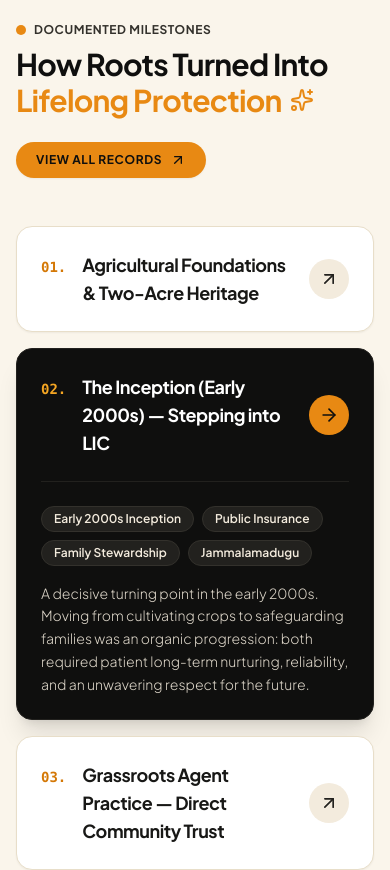
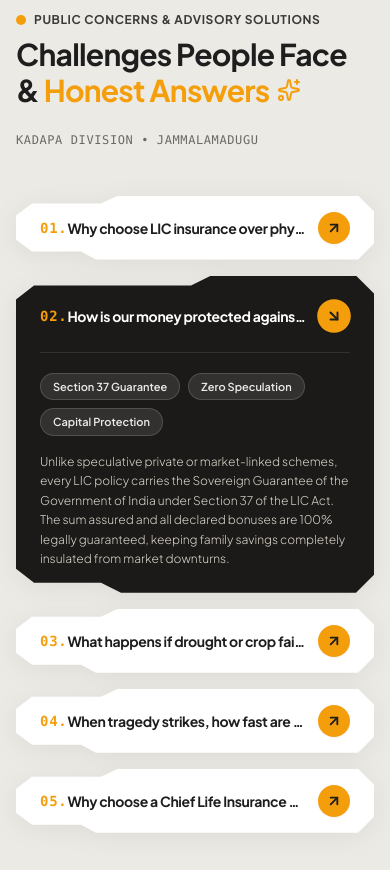
Before and after one commit to veeramaneeswarreddyG/Siva-s-Portfolio, a Next.js app: page / in a window 390 px wide. Shown: the part 3060-3930 px from the top of the page. Built offline with nearby package versions, Linux system fonts and the light colour scheme.

Commit message:
feat(accordion): exact stepped polygon shape, replace with Challenges & Q&A content, and remove two-acre soil capsule

```diff
--- a/src/components/MilestonesAccordion.tsx
+++ b/src/components/MilestonesAccordion.tsx
@@ -3,204 +3,231 @@
 import React, { useState } from 'react';
 import { motion, AnimatePresence } from 'framer-motion';
 import { Language } from '@/types';
-import { ArrowUpRight, Sparkles, ChevronRight } from 'lucide-react';
+import { ArrowUpRight, Sparkles } from 'lucide-react';
 
 interface MilestonesAccordionProps {
   currentLang: Language;
-  onOpenVerificationModal: () => void;
+  onOpenVerificationModal?: () => void;
 }
 
 export const MilestonesAccordion: React.FC<MilestonesAccordionProps> = ({
   currentLang,
-  onOpenVerificationModal,
 }) => {
-  const [activeItem, setActiveItem] = useState<number>(1); // Default to item 2 (index 1) like Image 1
+  // Default to item index 1 (02.) expanded, matching user reference image
+  const [activeItem, setActiveItem] = useState<number>(1);
 
   const items = [
     {
       number: '01.',
-      title: {
-        en: 'Agricultural Foundations & Two-Acre Heritage',
-        te: 'రెండు ఎకరాల వ్యవసాయ పునాదులు & శ్రమ సంస్కృతి',
+      question: {
+        en: 'Why choose LIC insurance over physical assets like land or gold?',
+        te: 'భూమి లేదా బంగారం కంటే ఎల్.ఐ.సి భరోసాను ఎందుకు ప్రాధాన్యతగా ఎంచుకోవాలి?',
       },
       tags: {
-        en: ['Patience & Endurance', 'Seasonal Discipline', 'Rayalaseema Soil'],
-        te: ['ఓర్పు & సహనం', 'రుతువుల క్రమశిక్షణ', 'రాయలసీమ మట్టి'],
+        en: ['Immediate Liquidity', 'Distress Sale Protection', 'Sovereign Guarantee'],
+        te: ['తక్షణ ఆర్థిక వెసులుబాటు', 'ఆస్తుల పరిరక్షణ', 'సార్వభౌమ రక్షణ'],
       },
-      description: {
-        en: 'Life began in the fertile, honest soil of Andhra Pradesh. The land taught that growth cannot be rushed, and whatever is sown with integrity and tended with consistency will stand unshakeable through every season.',
-        te: 'ఆంధ్రప్రదేశ్ నేలల్లో రెండు ఎకరాల వ్యవసాయ నేపథ్యంతో మొదలైన జీవనం. భూమి తొందరపాటుకు లొంగదు; నిజాయితీతో నాటి, క్రమశిక్షణతో పోషించిన విత్తనం మాత్రమే కాలపరీక్షను తట్టుకుని నిలుస్తుందని నేల నేర్పింది.',
+      answer: {
+        en: 'Gold and agricultural land cannot be liquidated overnight without heavy distress discounts during sudden family emergencies. An LIC policy guarantees immediate, irrevocable financial security to the family within days — preserving your ancestral property from forced distress sales.',
+        te: 'ఆకస్మిక ఆపదలో భూమి లేదా నగలు వెంటనే ద్రవ్యరూపంలోకి మారవు; ఒత్తిడిలో తక్కువ ధరకు అమ్ముకోవాల్సి వస్తుంది. కానీ ఎల్.ఐ.సి క్లెయిమ్ కొద్ది రోజుల్లోనే కుటుంబానికి తక్షణ ఆర్థిక భరోసా అందించి, పూర్వీకుల ఆస్తులు చేజారకుండా కాపాడుతుంది.',
       },
     },
     {
       number: '02.',
-      title: {
-        en: 'The Inception (Early 2000s) — Stepping into LIC',
-        te: '2000ల ప్రారంభం — ఎల్.ఐ.సి రంగంలోకి తొలి అడుగులు',
+      question: {
+        en: 'How is our money protected against market crashes and recessions?',
+        te: 'మార్కెట్ పతనాలు మరియు ఆర్థిక మాంద్యం సమయాల్లో మా సంపాదన ఎలా సురక్షితం?',
       },
       tags: {
-        en: ['Early 2000s Inception', 'Public Insurance', 'Family Stewardship', 'Jammalamadugu'],
-        te: ['2000ల ప్రారంభ ప్రవేశం', 'ప్రజా భద్రత', 'కుటుంబ సంక్షేమం', 'జమ్మలమడుగు'],
+        en: ['Section 37 Guarantee', 'Zero Speculation', 'Capital Protection'],
+        te: ['సెక్షన్ 37 హామీ', 'ప్రభుత్వ రక్షణ', 'నూరుశాతం మూలధన భద్రత'],
       },
-      description: {
-        en: 'A decisive turning point in the early 2000s. Moving from cultivating crops to safeguarding families was an organic progression: both required patient long-term nurturing, reliability, and an unwavering respect for the future.',
-        te: '2000ల ప్రారంభంలో ప్రారంభమైన ఈ ప్రయాణంలో... మట్టిని సేద్యం చేయడం నుండి మనుషుల భవిష్యత్తును రక్షించే సేవలోకి మారడం సహజ పరిణామమే అయింది. రెండింటికీ కావలసింది దీర్ఘకాలిక సంరక్షణ, ఆప్యాయత మరియు భరోసా.',
+      answer: {
+        en: 'Unlike speculative private or market-linked schemes, every LIC policy carries the Sovereign Guarantee of the Government of India under Section 37 of the LIC Act. The sum assured and all declared bonuses are 100% legally guaranteed, keeping family savings completely insulated from market downturns.',
+        te: 'ప్రైవేట్ లేదా ఊహాజనిత మార్కెట్ పెట్టుబడులలా కాకుండా, ఎల్.ఐ.సి చట్టం సెక్షన్ 37 ప్రకారం భారత ప్రభుత్వం పూర్తి సార్వభౌమ హామీ ఇస్తుంది. మీ పాలసీ హామీ మొత్తం మరియు బోనస్ ప్రతి పైసా చట్టబద్ధంగా నూరుశాతం సురక్షితం.',
       },
     },
     {
       number: '03.',
-      title: {
-        en: 'Grassroots Agent Practice — Direct Community Trust',
-        te: 'ఏజెంట్‌గా క్షేత్రస్థాయి అంకితభావం & ప్రజల నమ్మకం',
+      question: {
+        en: 'What happens if drought or crop failure halts premium payments?',
+        te: 'కరువు లేదా పంట నష్టాల కారణంగా ప్రీమియం చెల్లించలేకపోతే పాలసీ రద్దవుతుందా?',
       },
       tags: {
-        en: ['Grassroots Presence', 'Direct Household Trust', 'Ethical Advice'],
-        te: ['క్షేత్రస్థాయి సేవ', 'గడపగడపకూ భరోసా', 'నైతిక మార్గదర్శకత్వం'],
+        en: ['Grace Periods', 'Special Revival Schemes', 'Policy Loan Facility'],
+        te: ['గ్రేస్ పీరియడ్', 'పునరుద్ధరణ పథకాలు', 'పాలసీ రుణ సదుపాయం'],
       },
-      description: {
-        en: 'Serving at the grassroots across Jammalamadugu, sitting with families, listening to their hopes and fears, and ensuring their financial security was protected by solid policy instruments.',
-        te: 'జమ్మలమడుగు పరిసర ప్రాంతాల్లోని ప్రజల ముంగిటకు వెళ్లి, వారి కష్టసుఖాలు తెలుసుకుని, కుటుంబ భద్రతకు రక్షణ కవచంలా నిలిచిన అత్యంత కీలకమైన పునాది కాలం.',
+      answer: {
+        en: 'Coming from an agricultural background, I understand seasonal hardship. We guide families through grace period extensions, official revival campaigns with interest concessions, and low-interest policy loans to ensure hard-earned coverage never lapses during difficult seasons.',
+        te: 'వ్యవసాయ నేపథ్యం నుండి వచ్చిన వ్యక్తిగా కరువు కష్టాలు నాకు తెలుసు. గ్రేస్ పీరియడ్, వడ్డీ రాయితీతో కూడిన ప్రత్యేక రివైవల్ ప్రచారాలు మరియు పాలసీ రుణ సదుపాయాల ద్వారా పాలసీ రద్దు కాకుండా ఆదుకుంటాం.',
       },
     },
     {
       number: '04.',
-      title: {
-        en: 'LIAFI Affiliation — National Federation Standards',
-        te: 'ఎల్.ఐ.ఎ.ఎఫ్.ఐ (LIAFI) జాతీయ సమాఖ్య అనుబంధం',
+      question: {
+        en: 'When tragedy strikes, how fast are claims settled without bureaucratic delays?',
+        te: 'కుటుంబంలో అనుకోని విషాదం జరిగినప్పుడు, క్లెయిమ్ పరిష్కారం ఆలస్యం కాకుండా ఎలా జరుగుతుంది?',
       },
       tags: {
-        en: ['LIAFI Member', 'Advisor Ethics', 'Federation Solidarity'],
-        te: ['సమాఖ్య సభ్యత్వం', 'వృత్తి విలువల పరిరక్షణ', 'సహచర సమైక్యత'],
+        en: ['Doorstep Service', 'Direct Jammalamadugu Liaison', 'Dignified Handover'],
+        te: ['ఇంటివద్దే సేవలు', 'బ్రాంచ్ అనుసంధానం', 'త్వరిత పరిష్కారం'],
       },
-      description: {
-        en: 'Association with the Life Insurance Agents Federation of India (LIAFI), upholding ethical service benchmarks, peer solidarity, and policyholder welfare across the region.',
-        te: 'భారతదేశ జీవిత బీమా ప్రతినిధుల ప్రతిష్టాత్మక జాతీయ సమాఖ్యతో అనుబంధం, వృత్తిపరమైన నైతిక విలువల పరిరక్షణ మరియు పాలసీదారుల హక్కుల పరిరక్షణ.',
+      answer: {
+        en: 'We never abandon grieving families to navigate paperwork alone. We personally visit homes to gather documents, coordinate directly with Jammalamadugu Branch and Kadapa Divisional Office, and ensure settlement cheques reach the nominees with dignity, speed, and zero friction.',
+        te: 'బాధలో ఉన్న కుటుంబాలను ఆఫీసుల చుట్టూ తిప్పం. స్వయంగా ఇంటి వద్దే పత్రాలు సేకరించి, జమ్మలమడుగు బ్రాంచ్ & కడప డివిజన్ అధికారులతో సమన్వయం చేసి క్లెయిమ్ మొత్తాన్ని త్వరితగతిన అందిస్తాం.',
       },
     },
     {
       number: '05.',
-      title: {
-        en: '#3 Diamond Brigade & CLIA Leadership — Elite Recognition',
-        te: '#3 డైమండ్ బ్రిగేడ్ & సి.ఎల్.ఐ.ఎ (CLIA) నాయకత్వం',
+      question: {
+        en: 'Why choose a Chief Life Insurance Advisor (CLIA) over direct online portals?',
+        te: 'ఆన్‌లైన్ పాలసీల కంటే చీఫ్ లైఫ్ ఇన్సూరెన్స్ అడ్వైజర్ (CLIA) మార్గదర్శకత్వం ఎందుకు ముఖ్యం?',
       },
       tags: {
-        en: ['#3 Diamond Brigade', 'CLIA Executive', 'Mentorship & Guidance'],
-        te: ['#3 డైమండ్ బ్రిగేడ్', 'చీఫ్ అడ్వైజర్ నాయకత్వం', 'యువ ఏజెంట్లకు మార్గదర్శనం'],
+        en: ['2+ Decades Standing', 'Lifelong Servicing', 'Institutional Ethics'],
+        te: ['రెండు దశాబ్దాల అనుభవం', 'నిరంతర సేవ', 'నమ్మకమైన తోడు'],
       },
-      description: {
-        en: 'Achieving the distinguished #3 Diamond Brigade honor through exceptional service consistency, alongside appointment as Chief Life Insurance Advisor (CLIA) to train and mentor the next generation of advisors.',
-        te: 'అత్యుత్తమ ఫలితాలు మరియు నిరంతర కృషికి గాను విశిష్టమైన "#3 డైమండ్ బ్రిగేడ్" పురస్కారం మరియు యువ సలహాదారులను తీర్చిదిద్దే చీఫ్ లైఫ్ ఇన్సూరెన్స్ అడ్వైజర్ (CLIA) ఉన్నత నాయకత్వ బాధ్యత.',
+      answer: {
+        en: 'An online algorithm cannot visit a hospital bed or stand beside a family at midnight. Over two decades of continuous presence in Jammalamadugu means you are not buying an isolated paper policy; you have an institutional ally who actively services and defends your financial security for life.',
+        te: 'ఆన్‌లైన్ వెబ్‌సైట్లు కష్టకాలంలో ఇంటికి వచ్చి నిలబడలేవు. రెండు దశాబ్దాలుగా జమ్మలమడుగులో సంపాదించుకున్న విశ్వసనీయతతో... మీరు కేవలం పాలసీ కొనడం లేదు, జీవితాంతం ఒక బాధ్యతాయుతమైన సంరక్షకుడిని పొందుతున్నారు.',
       },
     },
   ];
 
   return (
-    <section id="milestones" className="py-24 px-4 sm:px-6 lg:px-8 bg-cream-200 relative">
-      <div className="max-w-6xl mx-auto">
+    <section id="milestones" className="py-20 sm:py-24 px-4 sm:px-6 lg:px-8 bg-[#ECEAE5] relative select-none">
+      <div className="max-w-5xl mx-auto">
 
-        {/* Header Block (Matches Image 1 "My Services / How I Bring Ideas to Life") */}
+        {/* Section Header */}
         <div className="flex flex-col md:flex-row md:items-end justify-between mb-12 gap-6">
           <div>
-            <div className="flex items-center space-x-2 text-xs font-bold uppercase tracking-wider text-charcoal-700 mb-2">
-              <span className="w-2.5 h-2.5 rounded-full bg-amberGold-500" />
-              <span>{currentLang === 'te' ? 'సేవా మైలురాళ్లు' : 'Documented Milestones'}</span>
+            <div className="inline-flex items-center space-x-2 text-xs font-bold uppercase tracking-wider text-[#3A3A38] mb-2">
+              <span className="w-2.5 h-2.5 rounded-full bg-[#F59E0B]" />
+              <span className={currentLang === 'te' ? 'font-telugu' : ''}>
+                {currentLang === 'te' ? 'ప్రజా సవాళ్లు & వాస్తవ పరిష్కారాలు' : 'Public Concerns & Advisory Solutions'}
+              </span>
             </div>
 
-            <h2 className="text-3xl sm:text-4xl md:text-5xl font-extrabold text-charcoal-950 tracking-tight">
+            <h2 className="text-3xl sm:text-4xl md:text-5xl font-black text-[#1E1E1E] tracking-tight font-sans">
               {currentLang === 'te' ? (
                 <>
-                  మట్టి నుండి <span className="text-amberGold-500">మహోన్నత రక్షణ వరకు</span>
+                  ప్రజలు అడిగే సవాళ్లు & <span className="text-[#F59E0B]">స్పష్టమైన సమాధానాలు</span>
                 </>
               ) : (
                 <>
-                  How Roots Turned Into <span className="text-amberGold-500">Lifelong Protection</span>
+                  Challenges People Face & <span className="text-[#F59E0B]">Honest Answers</span>
                 </>
               )}
-              <Sparkles className="inline-block w-6 h-6 ml-2 text-amberGold-500 align-baseline" />
+              <Sparkles className="inline-block w-6 h-6 ml-2 text-[#F59E0B] align-baseline" />
             </h2>
           </div>
 
-          <button
-            onClick={onOpenVerificationModal}
-            className="inline-flex items-center space-x-2 px-5 py-2.5 rounded-full bg-amberGold-500 hover:bg-amberGold-600 text-charcoal-950 font-bold text-xs uppercase tracking-wider shadow-sm hover-lift button-press transition-all self-start md:self-end"
-          >
-            <span>{currentLang === 'te' ? 'అన్ని రికార్డులను పరిశీలించండి' : 'View All Records'}</span>
-            <ArrowUpRight className="w-4 h-4" />
-          </button>
+          <div className="text-xs sm:text-sm font-mono uppercase tracking-wider text-[#6B6A66] self-start md:self-end">
+            {currentLang === 'te' ? 'కడప డివిజన్ • జమ్మలమడుగు' : 'Kadapa Division • Jammalamadugu'}
+          </div>
         </div>
 
-        {/* Stacked Accordion Items (Replicating exact card style from Image 1) */}
-        <div className="space-y-4">
+        {/* Stacked Accordion with the EXACT stepped tabbed notch shape from reference image */}
+        <div className="space-y-4 sm:space-y-5">
           {items.map((item, index) => {
             const isExpanded = activeItem === index;
+
+            // Exact polygon formula matching reference image stepped notch profile
+            const clipStyle = {
+              clipPath: isExpanded
+                ? 'polygon(18px 10px, 175px 10px, 195px 0px, calc(100% - 18px) 0px, 100% 18px, 100% calc(100% - 18px), calc(100% - 18px) 100%, 105px 100%, 85px calc(100% - 10px), 18px calc(100% - 10px), 0px calc(100% - 24px), 0px 24px)'
+                : 'polygon(16px 8px, 85px 8px, 102px 0px, calc(100% - 16px) 0px, 100% 16px, 100% calc(100% - 16px), calc(100% - 16px) 100%, 80px 100%, 65px calc(100% - 8px), 16px calc(100% - 8px), 0px calc(100% - 20px), 0px 20px)',
+            };
 
             return (
               <div
                 key={index}
-                onClick={() => setActiveItem(isExpanded ? -1 : index)}
-                className={`cursor-pointer rounded-2xl transition-all duration-300 overflow-hidden ${
-                  isExpanded
-                    ? 'bg-charcoal-950 text-white shadow-xl border border-charcoal-800'
-                    : 'bg-white hover:bg-cream-100 text-charcoal-900 border border-cream-400 shadow-sm hover-lift'
-                }`}
+                className="filter drop-shadow-[0_4px_12px_rgba(0,0,0,0.06)] hover:drop-shadow-[0_6px_16px_rgba(0,0,0,0.1)] transition-all duration-300"
               >
-                <div className="p-6 sm:p-8">
-                  {/* Top Row: Number + Title + Arrow Button */}
-                  <div className="flex items-center justify-between gap-4">
-                    <div className="flex items-baseline space-x-4 sm:space-x-8">
-                      <span className={`font-mono text-sm sm:text-base font-bold ${
-                        isExpanded ? 'text-amberGold-400' : 'text-amberGold-600'
-                      }`}>
+                <div
+                  onClick={() => setActiveItem(isExpanded ? -1 : index)}
+                  style={clipStyle}
+                  className={`cursor-pointer transition-all duration-300 ${
+                    isExpanded
+                      ? 'bg-[#1C1A18] text-white py-6 sm:py-8 px-6 sm:px-10'
+                      : 'bg-white hover:bg-[#FBF9F5] text-[#1E1E1E] py-4 sm:py-5 px-6 sm:px-10'
+                  }`}
+                >
+
+                  {/* Row Top: Number + Dotted Guide + Question Title + Orange Action Circle */}
+                  <div className="flex items-center justify-between gap-3 sm:gap-6">
+
+                    <div className="flex items-center flex-1 min-w-0">
+
+                      {/* Number in Amber Gold (Matches Reference "01.", "02.") */}
+                      <span className="font-mono text-sm sm:text-base font-extrabold text-[#F59E0B] flex-shrink-0 tracking-wider">
                         {item.number}
                       </span>
-                      <h3 className={`font-bold text-lg sm:text-2xl tracking-tight ${
-                        isExpanded ? 'text-white' : 'text-charcoal-900'
-                      }`}>
-                        {item.title[currentLang]}
+
+                      {/* Dotted Connecting Guide Line (Matches Reference Dotted Line) */}
+                      <div
+                        className={`hidden sm:block w-10 md:w-16 border-b-2 border-dotted mx-3 md:mx-5 flex-shrink-0 ${
+                          isExpanded ? 'border-white/25' : 'border-[#C8C5BD]'
+                        }`}
+                      />
+
+                      {/* Question Title */}
+                      <h3
+                        className={`font-black text-sm sm:text-base md:text-lg tracking-tight truncate sm:whitespace-normal font-sans ${
+                          isExpanded ? 'text-white' : 'text-[#1E1E1E]'
+                        } ${currentLang === 'te' ? 'font-telugu leading-snug' : ''}`}
+                      >
+                        {item.question[currentLang]}
                       </h3>
                     </div>
 
-                    {/* Circular Arrow Button (Matches Image 1 orange circle arrow) */}
-                    <div className={`w-10 h-10 rounded-full flex items-center justify-center flex-shrink-0 transition-transform duration-300 ${
-                      isExpanded
-                        ? 'bg-amberGold-500 text-charcoal-950 rotate-45'
-                        : 'bg-cream-300 text-charcoal-800 group-hover:bg-amberGold-500'
-                    }`}>
-                      <ArrowUpRight className="w-5 h-5" />
+                    {/* Orange Circular Action Button with Up-Right Arrow (Matches Reference) */}
+                    <div
+                      className={`w-8 h-8 sm:w-9 sm:h-9 rounded-full bg-[#F59E0B] text-[#1E1E1E] flex items-center justify-center flex-shrink-0 font-black shadow-sm transition-transform duration-300 ${
+                        isExpanded ? 'rotate-90 scale-105' : 'group-hover:scale-105'
+                      }`}
+                    >
+                      <ArrowUpRight className="w-4 h-4 sm:w-4.5 sm:h-4.5 stroke-[2.75]" />
                     </div>
+
                   </div>
 
-                  {/* Expanded Content (Matches Image 1 expanded card with tags & description) */}
+                  {/* Expanded Content: Pill Badges + In-Depth Reassuring Answer */}
                   <AnimatePresence>
                     {isExpanded && (
                       <motion.div
                         initial={{ opacity: 0, height: 0 }}
                         animate={{ opacity: 1, height: 'auto' }}
                         exit={{ opacity: 0, height: 0 }}
-                        transition={{ duration: 0.35, ease: 'easeInOut' }}
-                        className="mt-6 pt-6 border-t border-charcoal-800 space-y-4"
+                        transition={{ duration: 0.25, ease: 'easeInOut' }}
+                        className="mt-5 pt-5 border-t border-white/10 space-y-3"
                       >
-                        {/* Pill tags */}
+                        {/* Pill Tags (Matches Reference Row 02 Pills) */}
                         <div className="flex flex-wrap gap-2">
                           {item.tags[currentLang].map((tag, tIdx) => (
                             <span
                               key={tIdx}
-                              className="px-3 py-1 rounded-full text-xs font-semibold bg-charcoal-800 text-cream-300 border border-charcoal-700"
+                              className={`px-3 py-1 rounded-full text-[11px] sm:text-xs font-semibold bg-white/10 text-white/90 border border-white/15 ${
+                                currentLang === 'te' ? 'font-telugu' : ''
+                              }`}
                             >
                               {tag}
                             </span>
                           ))}
                         </div>
 
-                        {/* Description */}
-                        <p className={`text-sm sm:text-base text-cream-300/90 leading-relaxed font-light ${
-                          currentLang === 'te' ? 'font-telugu' : ''
-                        }`}>
-                          {item.description[currentLang]}
+                        {/* Detailed Answer Narrative */}
+                        <p
+                          className={`text-xs sm:text-sm md:text-[15px] text-[#D8D4CA] leading-relaxed font-light pt-1 ${
+                            currentLang === 'te' ? 'font-telugu leading-relaxed text-sm' : ''
+                          }`}
+                        >
+                          {item.answer[currentLang]}
                         </p>
                       </motion.div>
                     )}
                   </AnimatePresence>
+
                 </div>
               </div>
             );
--- a/src/components/Navbar.tsx
+++ b/src/components/Navbar.tsx
@@ -58,7 +58,7 @@
   const navLinks = [
     { id: 'hero', label: { en: 'Home', te: 'హోమ్' } },
     { id: 'roots', label: { en: 'Origins', te: 'మూలాలు' } },
-    { id: 'milestones', label: { en: 'Milestones', te: 'మైలురాళ్లు' } },
+    { id: 'milestones', label: { en: 'Q&A', te: 'సందేహాలు' } },
     { id: 'about', label: { en: 'About', te: 'పరిచయం' } },
     { id: 'recognitions', label: { en: 'Honours', te: 'గౌరవాలు' } },
     { id: 'reach-out', label: { en: 'Reach Out', te: 'సంప్రదించండి' } },
```
Also changed, not shown: src/components/AboutSection.tsx (+8 -18 lines).
